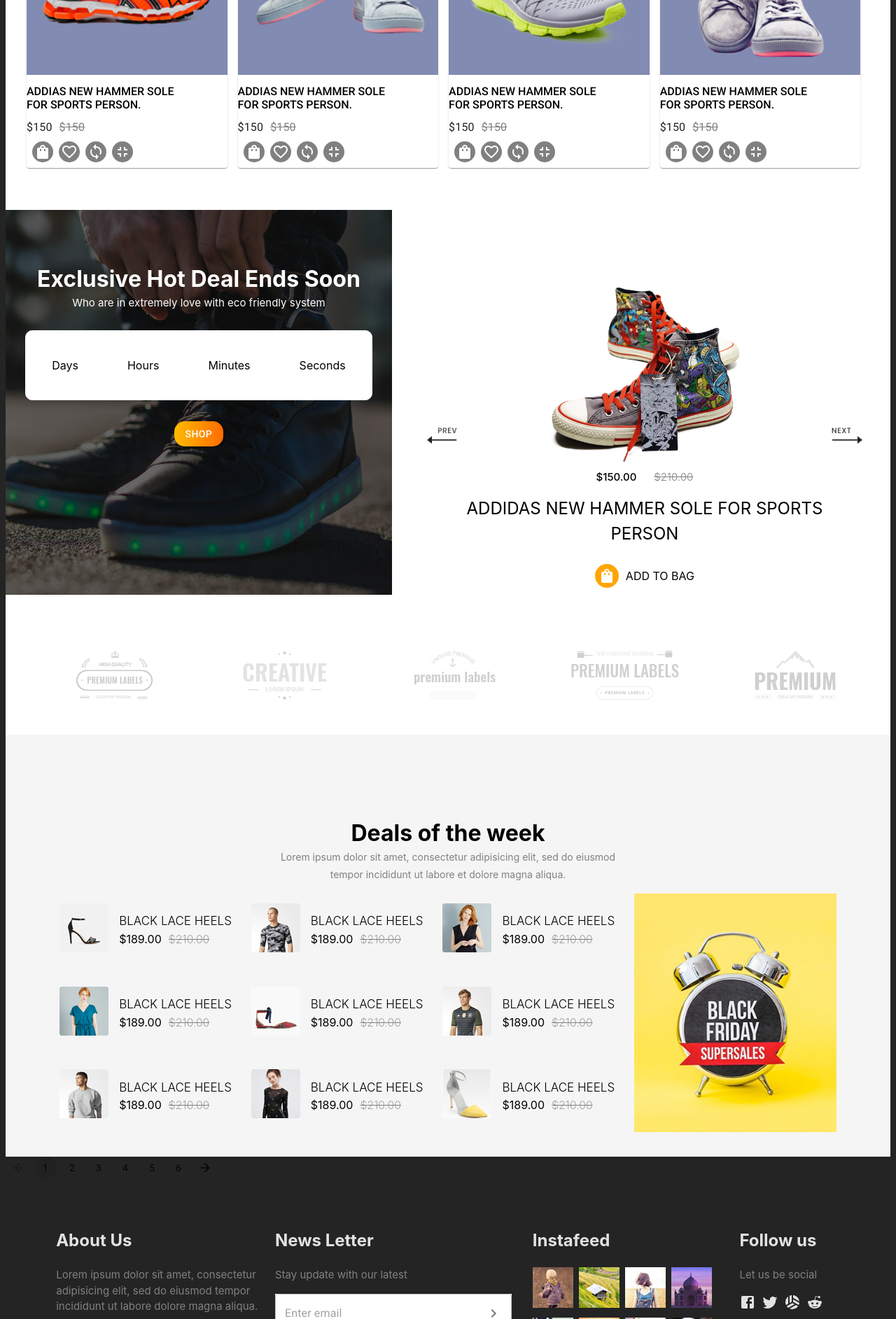
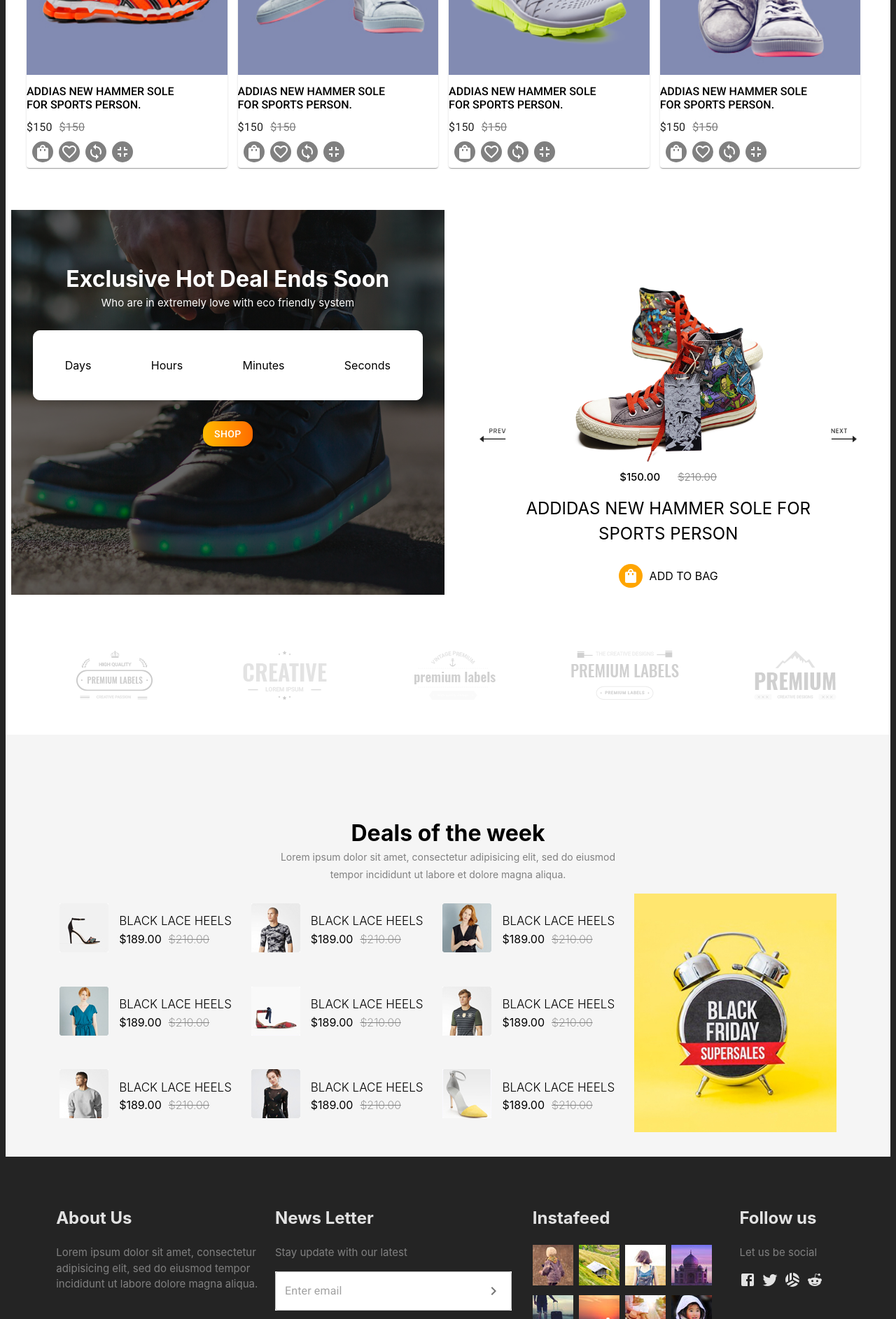
Before and after one commit to BridgetKas/ShoeStore, a React (Vite) app: page / in a window 1280 px wide. Shown: the part 2132-4017 px from the top of the page at 70% size. Built offline with nearby package versions, Linux system fonts and the light colour scheme.

Commit message:
Fixed deals Component

```diff
--- a/src/components/exclusive/exclusive.module.css
+++ b/src/components/exclusive/exclusive.module.css
@@ -144,11 +144,12 @@
     }
 
     .imageContainer {
-        width:50%;
+        width:49%;
     }
 
     .imagesContainer {
         padding:100px 40px 0px 40px;
+        width:49%;
     }
 
     .shoe {
--- a/src/pages/home/HomePage.jsx
+++ b/src/pages/home/HomePage.jsx
@@ -5,7 +5,6 @@
 import OverlayComp from "../../components/overLayShoes/overlay";
 import BannerComp from "../../components/Banner/banner";
 import ExclusiveComp from "../../components/exclusive/exclusive";
-import PaginationComp from "../Shop/page";
 
 function HomePage() {
   return (
@@ -17,7 +16,6 @@
       <ExclusiveComp/>
       <LogoComp/>
       <DealsComp/>
-      <PaginationComp/>
     </div>
   )
 }
```
